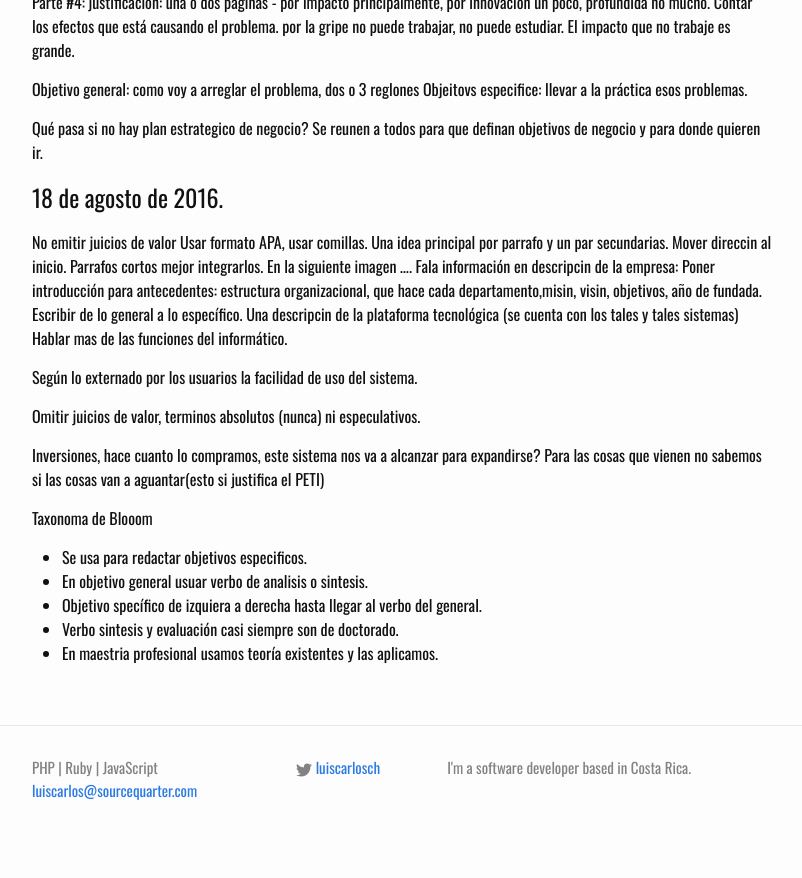
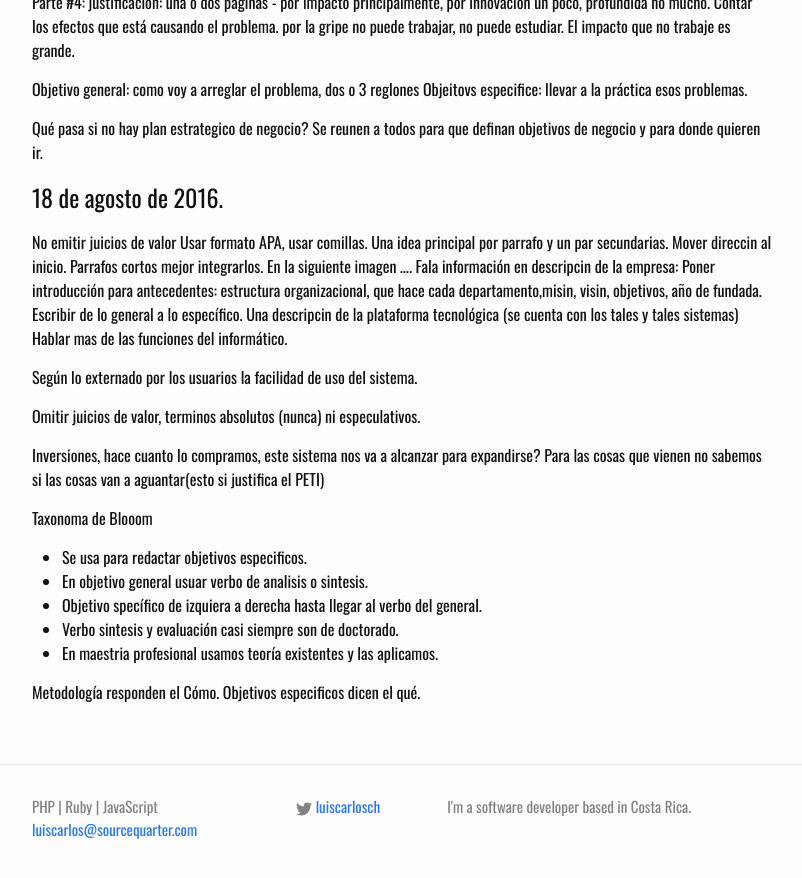
Before and after one commit to lucachaco/sourcequarter-lander, a Jekyll site: the page built from _posts/2017-08-11-proyecto-1.md, in a window 1280 px wide and 900 px high, scrolled down 591 px. Shown: the top 878 px of the window, without its empty margins (238-1040 px from the left). Built offline with Jekyll 4.4.1, drawn with Linux system fonts in a browser that asks for light colours; our own code applies the rules of GitHub Pages for plain Markdown files.

Commit message:
Update 2017-08-11-proyecto-1.md

```diff
--- a/_posts/2017-08-11-proyecto-1.md
+++ b/_posts/2017-08-11-proyecto-1.md
@@ -42,3 +42,6 @@ Taxonoma de Blooom
 - Objetivo specífico de izquiera a derecha hasta llegar al verbo del general.
 - Verbo sintesis y evaluación casi siempre son de doctorado.
 - En maestria profesional usamos teoría existentes y las aplicamos.
+
+Metodología responden el Cómo.
+Objetivos especificos dicen el qué.
```
